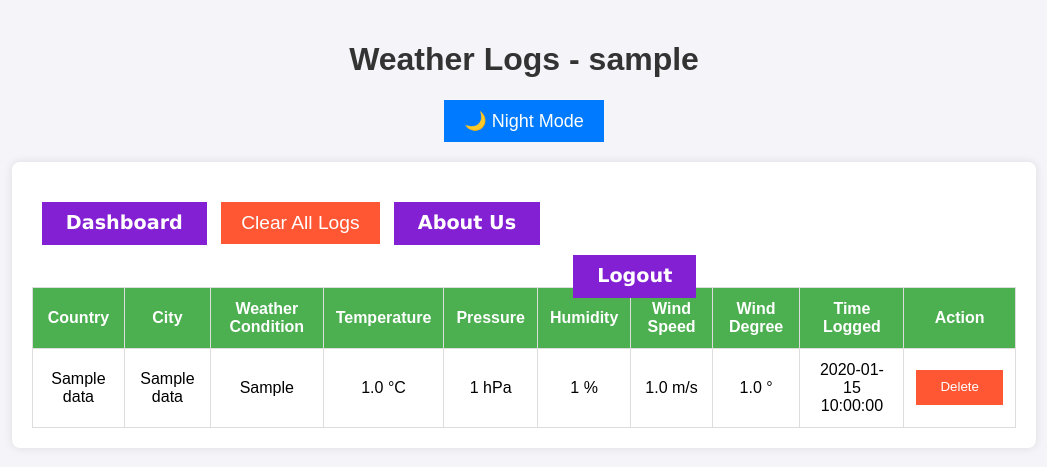
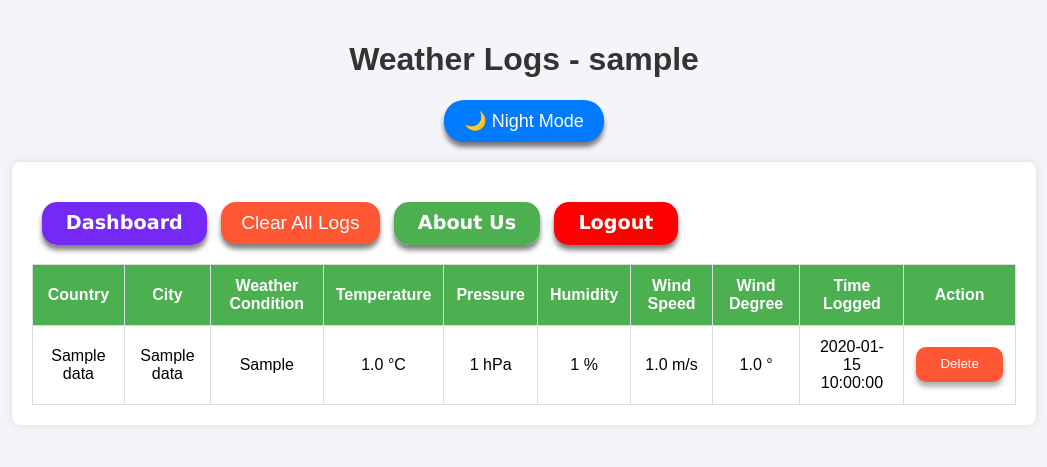
Before and after one commit to NitkarshChourasia/weather_app_assignment, a Flask app: page /weather_logs_list in a window 1280 px wide. Shown: the top 467 px of the page, without its empty margins (116-1163 px from the left). Run offline with Flask 2, Linux system fonts and the light colour scheme; the visitor is signed in with stand-in values (Sample User, id 1); tables that the repository leaves empty hold one stand-in row (values such as "Sample post"); some libraries are stand-ins or nearby versions.

Commit message:
update/fix: Improve Button Layout, Style, Color and Shape of Weather Logs List

```diff
--- a/weather_app/static/styles/weather_logs.css
+++ b/weather_app/static/styles/weather_logs.css
@@ -39,34 +39,14 @@ button {
   background-color: #007bff;
   color: #fff;
   font-size: 18px;
+  border-radius: 20px;
+  box-shadow: 0px 5px 5px rgba(0, 0, 0, 0.5);
+  /* add text shadow */
 }
 
 #night-mode-toggle:hover {
   background-color: #0056b3;
-}
-
-#clear-all-logs-btn {
-  background-color: #ff5733;
-  color: white;
-  margin: 20px 0;
-  font-size: larger;
-  height: 40%;
-}
-
-#clear-all-logs-btn:hover {
-  background-color: #d04e1a;
-}
-
-#clear-all-logs-btn:disabled {
-  background-color: #ddd;
-  cursor: not-allowed;
-}
-
-.loading {
-  text-align: center;
-  padding: 20px;
-  font-size: 18px;
-  color: #555;
+  box-shadow: 0px 5px 5px rgba(0, 0, 0, 0.8);
 }
 
 /* Table Styles */
@@ -106,10 +86,35 @@ button.btn-delete {
   color: white;
   border: none;
   cursor: pointer;
+  border-radius: 10px;
+  box-shadow: 0px 5px 5px rgba(0, 0, 0, 0.3);
 }
 
 button.btn-delete:hover {
   background-color: #d04e1a;
+  box-shadow: 0px 5px 5px rgba(0, 0, 0, 0.5);
+}
+
+/* my code below */
+
+#clear-all-logs-btn {
+  background-color: #ff5733;
+  color: white;
+  margin: 20px 0;
+  font-size: larger;
+  height: 40%;
+  border-radius: 15px;
+  box-shadow: 0px 5px 5px rgba(0, 0, 0, 0.5);
+}
+
+#clear-all-logs-btn:hover {
+  background-color: #d04e1a;
+  box-shadow: 0px 5px 5px rgba(0, 0, 0, 0.8);
+}
+
+#clear-all-logs-btn:disabled {
+  background-color: #ddd;
+  cursor: not-allowed;
 }
 
 .dashboard-link-outer {
@@ -121,17 +126,20 @@ button.btn-delete:hover {
   cursor: pointer;
   display: inline;
   margin: 1%;
-  background-color: #8320d3;
+  background-color: #7429f5;
   font-family: "Lucida Sans", "Lucida Sans Regular", "Lucida Grande",
     "Lucida Sans Unicode", Geneva, Verdana, sans-serif;
   font-weight: bolder;
   color: white;
   font-size: larger;
   text-decoration: none;
+  border-radius: 15px;
+  box-shadow: 0px 5px 5px rgba(0, 0, 0, 0.5);
 }
 .dashboard-link-main:hover {
-  background-color: #7429f5;
   text-decoration: none;
+  background-color: #7821be;
+  box-shadow: 0px 5px 5px rgba(0, 0, 0, 0.8);
 }
 .dashboard-link:active {
   color: white;
@@ -153,28 +161,41 @@ button.btn-delete:hover {
   cursor: pointer;
   display: inline;
   margin: 1%;
-  background-color: #8320d3;
+  background-color: #4caf50;
   font-family: "Lucida Sans", "Lucida Sans Regular", "Lucida Grande",
     "Lucida Sans Unicode", Geneva, Verdana, sans-serif;
   font-weight: bolder;
   color: white;
   font-size: larger;
   text-decoration: none;
+  border-radius: 15px;
+  box-shadow: 0px 5px 5px rgba(0, 0, 0, 0.5);
+}
+.about-us-button:hover {
+  background-color: #3b913e;
+  box-shadow: 0px 5px 5px rgba(0, 0, 0, 0.8);
 }
 .logout-button {
   padding: 0.55rem 1.5rem 0.7rem 1.5rem;
   border: black;
   cursor: pointer;
-  display: inline;
+  /* display: inline; */
   /* margin: 1%; */
-  margin-left: 55%;
-  background-color: #8320d3;
+  margin-left: auto;
+  background-color: red;
   font-family: "Lucida Sans", "Lucida Sans Regular", "Lucida Grande",
     "Lucida Sans Unicode", Geneva, Verdana, sans-serif;
   font-weight: bolder;
   color: white;
   font-size: larger;
   text-decoration: none;
+  display: inline-block;
+  border-radius: 15px;
+  box-shadow: 0px 5px 5px rgba(0, 0, 0, 0.5);
+}
+.logout-button:hover {
+  background-color: tomato;
+  box-shadow: 0px 5px 5px rgba(0, 0, 0, 0.8);
 }
 
 /* #dashboard-btn {
--- a/weather_app/templates/weather_logs.html
+++ b/weather_app/templates/weather_logs.html
@@ -25,10 +25,13 @@
             </div>
 
             <button id="clear-all-logs-btn" class="btn-danger">Clear All Logs</button>
+
             <a class="inline-block px-6 py-2 bg-teal-400 text-black font-semibold rounded-lg shadow-md hover:bg-teal-300 transition ml-4 about-us-button"
                 href="{{ url_for('about_us') }}">About Us</a>
+
             <a class="inline-block px-6 py-2 bg-red-500 text-white rounded-lg shadow-md hover:bg-red-400 transition logout-button"
                 href="{{ url_for('logout') }}">Logout</a>
+
 
             <!-- Confirmation Modal -->
             <div id="confirmation-modal" class="modal" style="display:none;">
```
